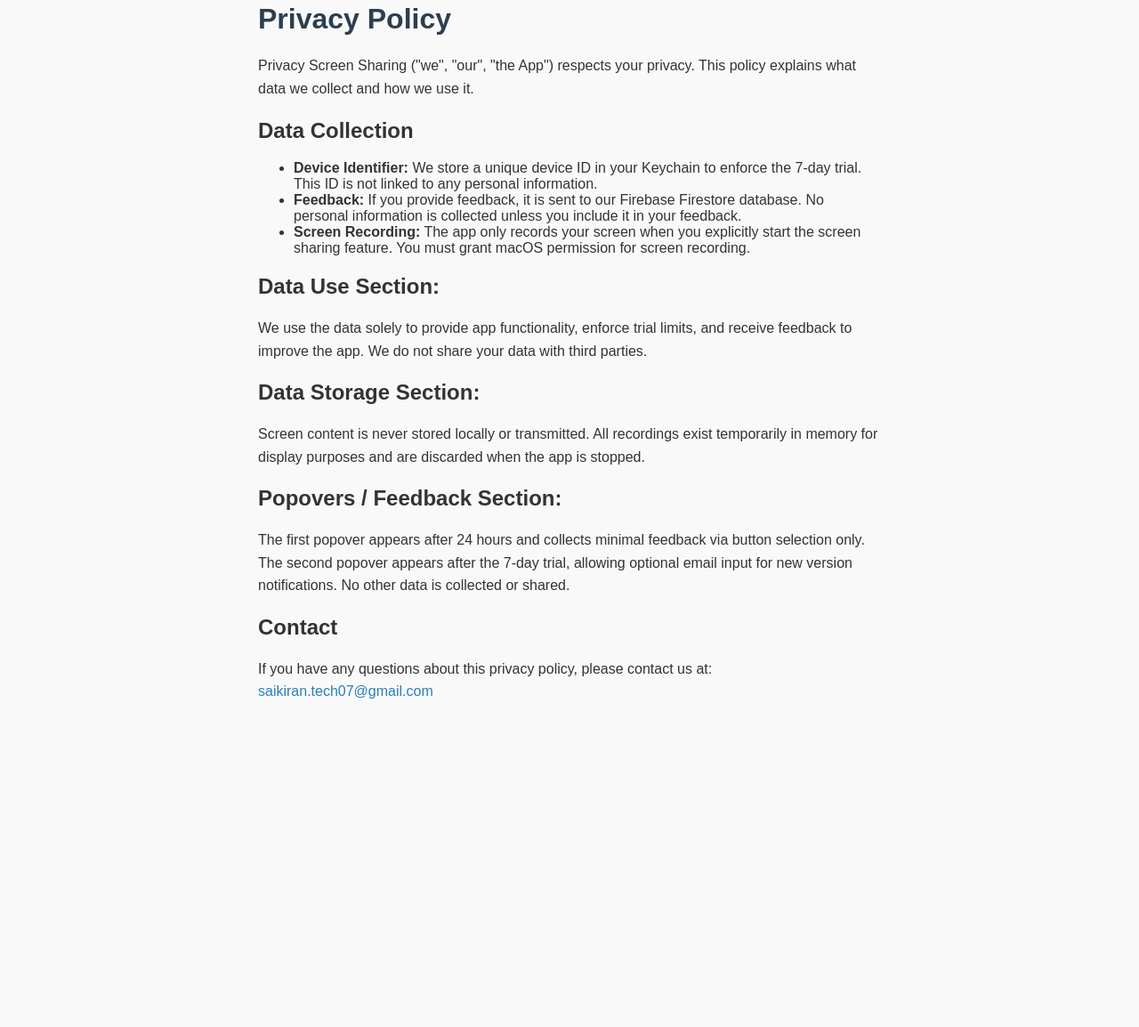
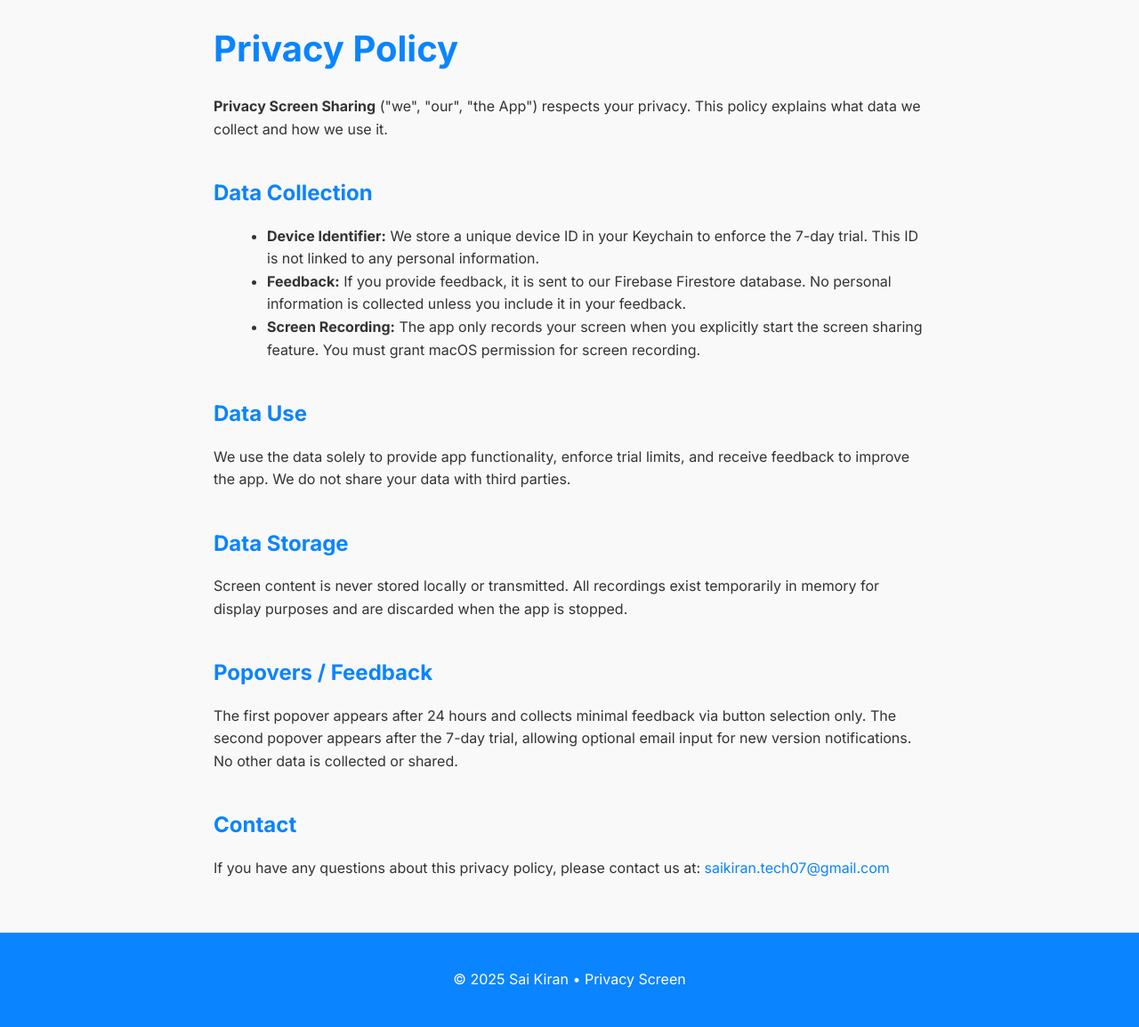
Before and after one commit to saikiran493/PrivacyScreenSharingApp-Support, a plain HTML site: page privacy.html in a window 1280 px wide. Shown: the part 37-1191 px from the top of the page at 89% size. Before the commit the page ends 867 px from the top, so only its background shows below. Drawn offline with Linux system fonts and the light colour scheme.

Commit message:
Update privacy.html
updated for new release

```diff
--- a/privacy.html
+++ b/privacy.html
@@ -2,20 +2,75 @@
 <html lang="en">
 <head>
     <meta charset="UTF-8">
-    <title>Privacy Policy - Privacy Screen Sharing</title>
+    <meta name="viewport" content="width=device-width, initial-scale=1.0">
+    <title>Privacy Policy - Privacy Screen</title>
+    <link href="https://fonts.googleapis.com/css2?family=Inter:wght@400;600;700&display=swap" rel="stylesheet">
     <style>
-        body { font-family: Arial, sans-serif; margin: 40px; background-color: #f9f9f9; color: #333; }
-        h1 { color: #2c3e50; }
-        p { font-size: 16px; line-height: 1.6; }
-        a { color: #2980b9; text-decoration: none; }
-        a:hover { text-decoration: underline; }
-        .container { max-width: 700px; margin: auto; }
+        body {
+            font-family: 'Inter', sans-serif;
+            margin: 0;
+            background-color: #f9f9f9;
+            color: #333;
+            line-height: 1.6;
+        }
+
+        .container {
+            max-width: 800px;
+            margin: 60px auto;
+            padding: 0 20px;
+        }
+
+        h1, h2 {
+            color: #0a84ff;
+        }
+
+        h1 {
+            font-size: 2.5rem;
+            margin-bottom: 20px;
+        }
+
+        h2 {
+            font-size: 1.5rem;
+            margin-top: 40px;
+            margin-bottom: 15px;
+        }
+
+        p, li {
+            font-size: 1rem;
+        }
+
+        ul {
+            margin-left: 20px;
+        }
+
+        a {
+            color: #0a84ff;
+            text-decoration: none;
+        }
+
+        a:hover {
+            text-decoration: underline;
+        }
+
+        footer {
+            text-align: center;
+            padding: 40px 20px;
+            background: #0a84ff;
+            color: white;
+            margin-top: 60px;
+        }
+
+        @media (max-width: 600px) {
+            h1 { font-size: 2rem; }
+            h2 { font-size: 1.3rem; }
+        }
     </style>
 </head>
 <body>
+
     <div class="container">
         <h1>Privacy Policy</h1>
-        <p>Privacy Screen Sharing ("we", "our", "the App") respects your privacy. This policy explains what data we collect and how we use it.</p>
+        <p><strong>Privacy Screen Sharing</strong> ("we", "our", "the App") respects your privacy. This policy explains what data we collect and how we use it.</p>
 
         <h2>Data Collection</h2>
         <ul>
@@ -24,17 +79,22 @@
             <li><strong>Screen Recording:</strong> The app only records your screen when you explicitly start the screen sharing feature. You must grant macOS permission for screen recording.</li>
         </ul>
 
-        <h2>Data Use Section:</h2>
+        <h2>Data Use</h2>
         <p>We use the data solely to provide app functionality, enforce trial limits, and receive feedback to improve the app. We do not share your data with third parties.</p>
 
-        <h2>Data Storage Section:</h2>
+        <h2>Data Storage</h2>
         <p>Screen content is never stored locally or transmitted. All recordings exist temporarily in memory for display purposes and are discarded when the app is stopped.</p>
 
-        <h2>Popovers / Feedback Section:</h2>
+        <h2>Popovers / Feedback</h2>
         <p>The first popover appears after 24 hours and collects minimal feedback via button selection only. The second popover appears after the 7-day trial, allowing optional email input for new version notifications. No other data is collected or shared.</p>
 
         <h2>Contact</h2>
         <p>If you have any questions about this privacy policy, please contact us at: <a href="mailto:saikiran.tech07@gmail.com">saikiran.tech07@gmail.com</a></p>
     </div>
+
+    <footer>
+        &copy; 2025 Sai Kiran • <a href="https://saikiran493.github.io/PrivacyScreenSharingApp-Support/" style="color:white;">Privacy Screen</a>
+    </footer>
+
 </body>
 </html>
```
